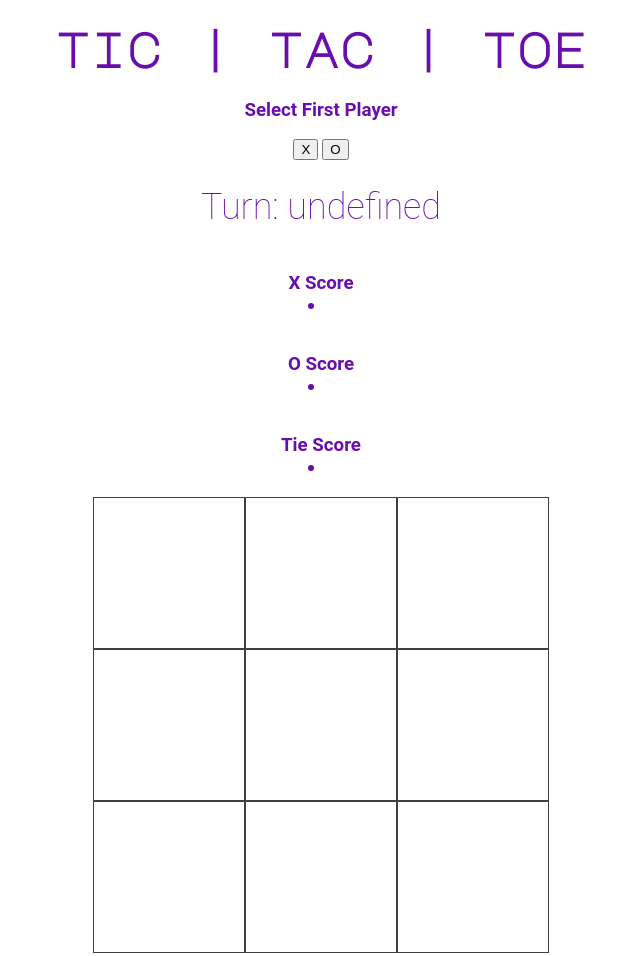
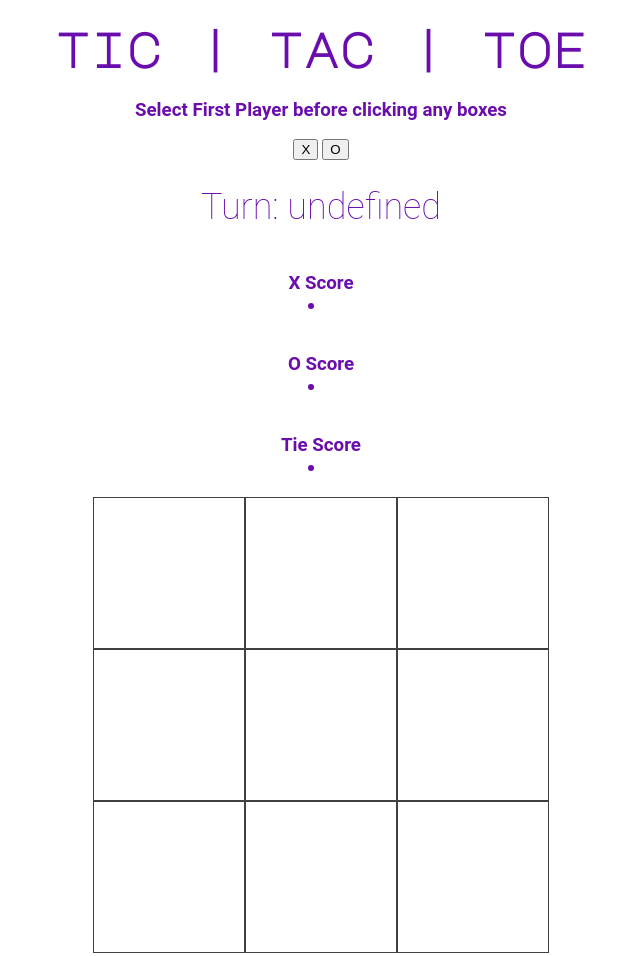
Before and after one commit to nneuhaus/pset-8, a plain HTML site: page index.html in a window 1280 px wide. Shown: the top 956 px of the page, without its empty margins (319-959 px from the left). Drawn offline with Linux system fonts and the light colour scheme.

Commit message:
update index

```diff
--- a/index.html
+++ b/index.html
@@ -16,7 +16,7 @@
 
       <h1>tic | tac | toe</h1>
 
-      <h3> Select First Player </h3>
+      <h3> Select First Player before clicking any boxes </h3>
 
       <button id="firstX"> X </button>
 
```
